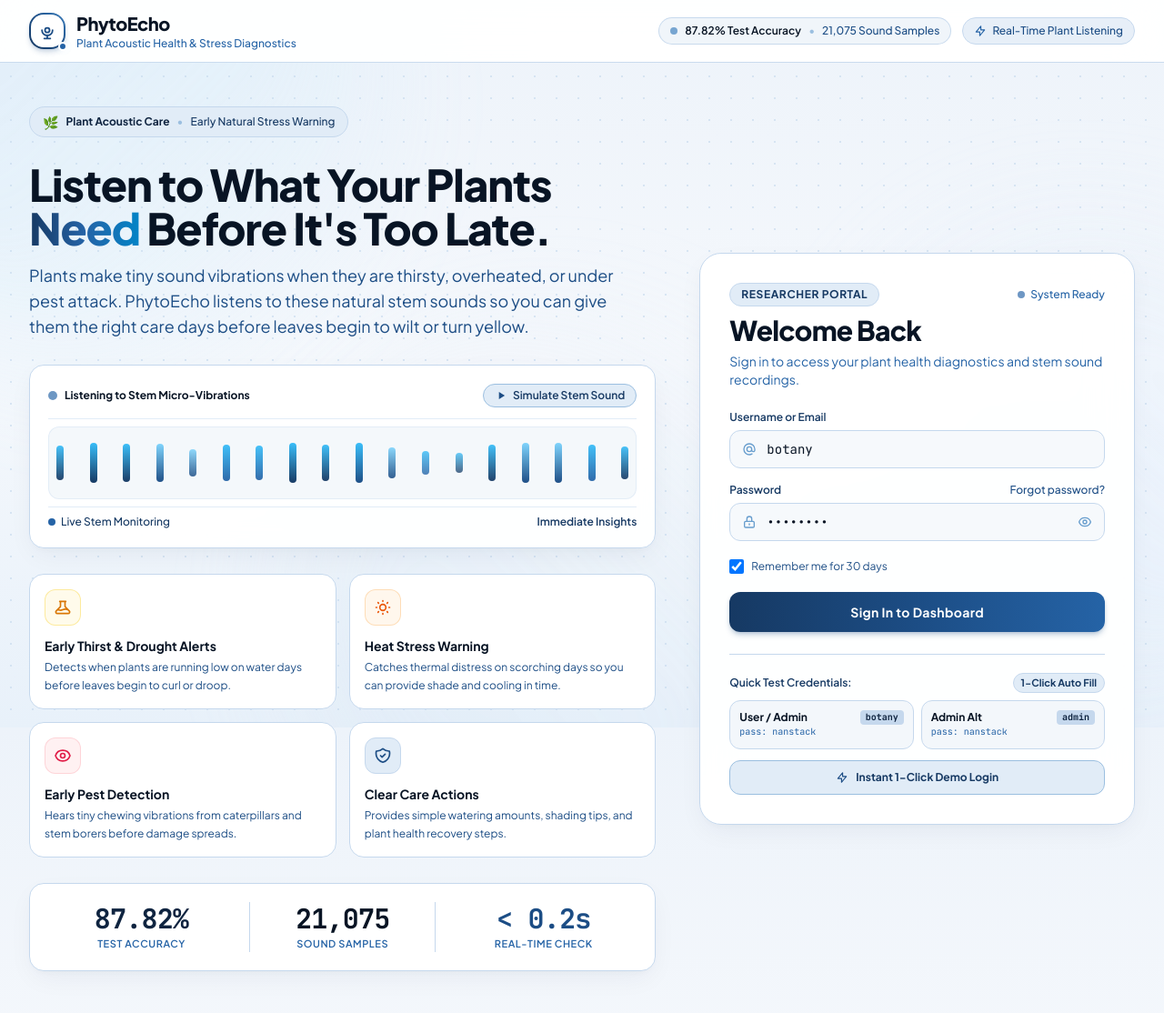
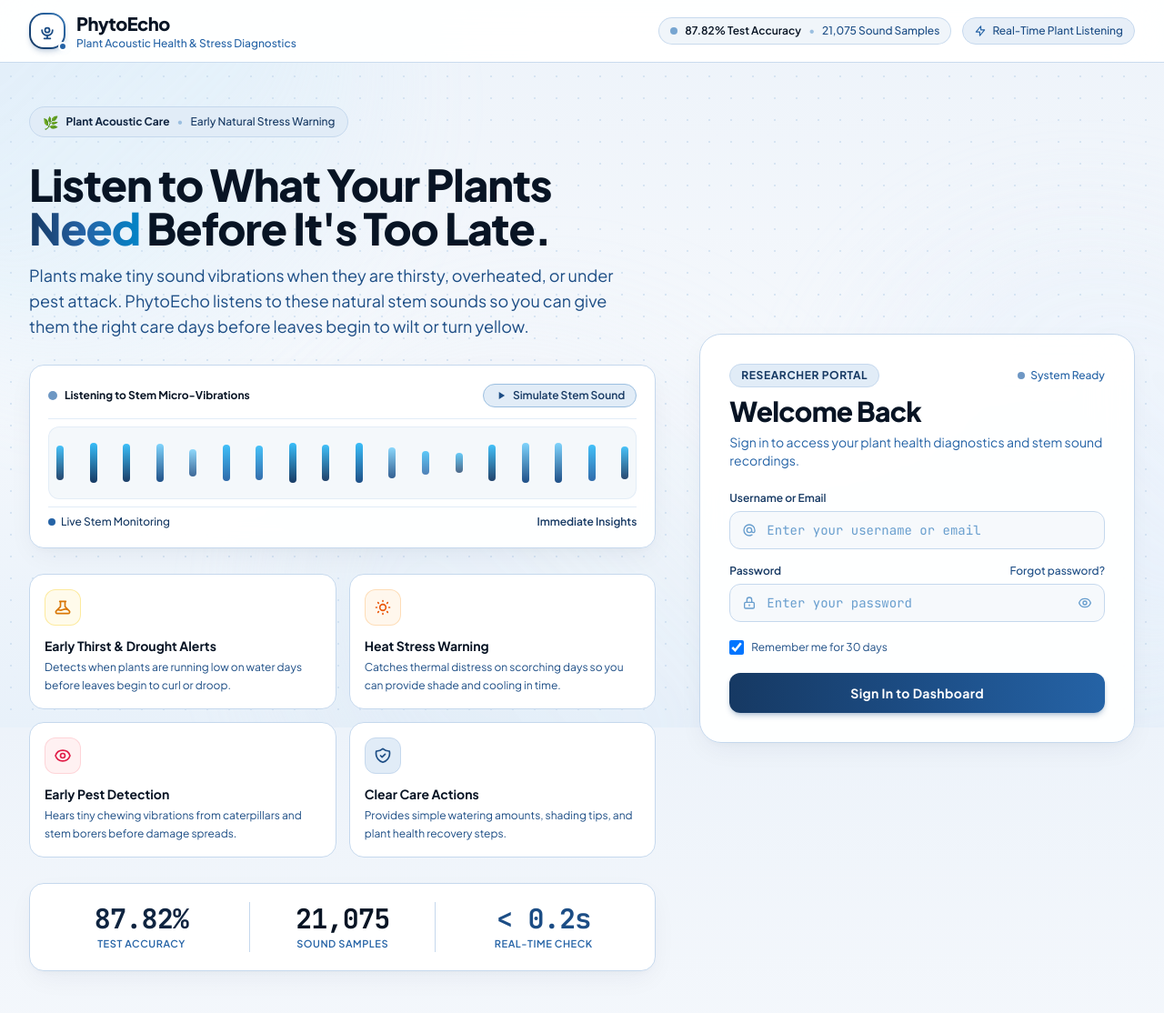
Before and after one commit to ahmadbuttt6741/plant-emit-sounds, a Flask app: page /login in a window 1280 px wide. Shown: the top 1114 px of the page at 91% size. Run offline with Flask 3, Linux system fonts and the light colour scheme; some libraries are stand-ins or nearby versions.

Commit message:
Remove quick test login credentials and auto-fill helper from sign-in page

```diff
--- a/demo/templates/landing.html
+++ b/demo/templates/landing.html
@@ -360,8 +360,7 @@
                   name="identifier"
                   required
                   autocomplete="username"
-                  placeholder="botany"
-                  value="botany"
+                  placeholder="Enter your username or email"
                   class="w-full pl-10 pr-4 py-2.5 bg-navy-50/60 border border-navy-200 rounded-xl text-sm text-navy-950 placeholder-navy-400 focus:bg-white focus:outline-none focus:ring-2 focus:ring-navy-400/30 focus:border-navy-600 transition-all font-mono">
               </div>
             </div>
@@ -386,8 +385,7 @@
                   name="password"
                   required
                   autocomplete="current-password"
-                  placeholder="••••••••••••"
-                  value="nanstack"
+                  placeholder="Enter your password"
                   class="w-full pl-10 pr-11 py-2.5 bg-navy-50/60 border border-navy-200 rounded-xl text-sm text-navy-950 placeholder-navy-400 focus:bg-white focus:outline-none focus:ring-2 focus:ring-navy-400/30 focus:border-navy-600 transition-all font-mono">
 
                 <!-- Show / Hide Password Button -->
@@ -442,8 +440,7 @@
                 <input
                   type="email"
                   id="reset_email"
-                  placeholder="botany@phytoecho.ai"
-                  value="botany@phytoecho.ai"
+                  placeholder="name@example.com"
                   class="w-full px-3.5 py-2.5 bg-navy-50/60 border border-navy-200 rounded-xl text-sm text-navy-950 placeholder-navy-400 focus:bg-white focus:outline-none focus:ring-2 focus:ring-navy-400/30 font-mono">
               </div>
 
@@ -511,51 +508,7 @@
           </div>
 
 
-          <!-- ========================================== -->
-          <!-- QUICK 1-CLICK DEMO CREDENTIALS HELPER      -->
-          <!-- ========================================== -->
-          <div class="mt-6 pt-5 border-t border-navy-200">
-            <div class="flex items-center justify-between text-xs text-navy-600 mb-2">
-              <span class="font-semibold text-navy-800">Quick Test Credentials:</span>
-              <span class="text-[11px] text-navy-800 font-bold bg-navy-100 px-2 py-0.5 rounded-full border border-navy-200">1-Click Auto Fill</span>
-            </div>
 
-            <div class="grid grid-cols-2 gap-2 text-xs">
-              <button
-                type="button"
-                onclick="fillCredentials('botany', 'nanstack')"
-                class="p-2.5 rounded-xl bg-navy-50/80 border border-navy-200 hover:border-navy-400 hover:bg-navy-100/70 transition-all text-left group cursor-pointer">
-                <div class="font-bold text-navy-950 group-hover:text-navy-700 transition-colors flex items-center justify-between">
-                  <span>User / Admin</span>
-                  <span class="text-[10px] px-1.5 py-0.2 rounded bg-navy-200 text-navy-900 font-mono">botany</span>
-                </div>
-                <div class="text-[10px] text-navy-600 font-mono truncate">pass: nanstack</div>
-              </button>
-
-              <button
-                type="button"
-                onclick="fillCredentials('admin', 'nanstack')"
-                class="p-2.5 rounded-xl bg-navy-50/80 border border-navy-200 hover:border-navy-400 hover:bg-navy-100/70 transition-all text-left group cursor-pointer">
-                <div class="font-bold text-navy-950 group-hover:text-navy-700 transition-colors flex items-center justify-between">
-                  <span>Admin Alt</span>
-                  <span class="text-[10px] px-1.5 py-0.2 rounded bg-navy-200 text-navy-900 font-mono">admin</span>
-                </div>
-                <div class="text-[10px] text-navy-600 font-mono truncate">pass: nanstack</div>
-              </button>
-            </div>
-
-            <!-- Instant 1-Click Direct Demo Login button -->
-            <button
-              type="button"
-              onclick="directDemoLogin()"
-              class="w-full mt-3 py-2.5 px-3 rounded-xl bg-navy-100 hover:bg-navy-200 border border-navy-300 text-navy-800 font-bold text-xs flex items-center justify-center gap-2 transition-all cursor-pointer">
-              <svg class="w-3.5 h-3.5 text-navy-700" fill="none" stroke="currentColor" viewBox="0 0 24 24">
-                <path stroke-linecap="round" stroke-linejoin="round" stroke-width="2" d="M13 10V3L4 14h7v7l9-11h-7z" />
-              </svg>
-              <span>Instant 1-Click Demo Login</span>
-            </button>
-
-          </div>
 
         </div>
 
@@ -648,11 +601,7 @@
       }
     }
 
-    function fillCredentials(id, pass) {
-      document.getElementById('identifier').value = id;
-      document.getElementById('password').value = pass;
-      hideAlert();
-    }
+
 
     async function handleLogin(e) {
       e.preventDefault();
@@ -705,10 +654,7 @@
       }
     }
 
-    async function directDemoLogin() {
-      fillCredentials('botany', 'nanstack');
-      document.getElementById('login-form').dispatchEvent(new Event('submit', { cancelable: true }));
-    }
+
 
     function switchToForgotPassword() {
       hideAlert();
```
